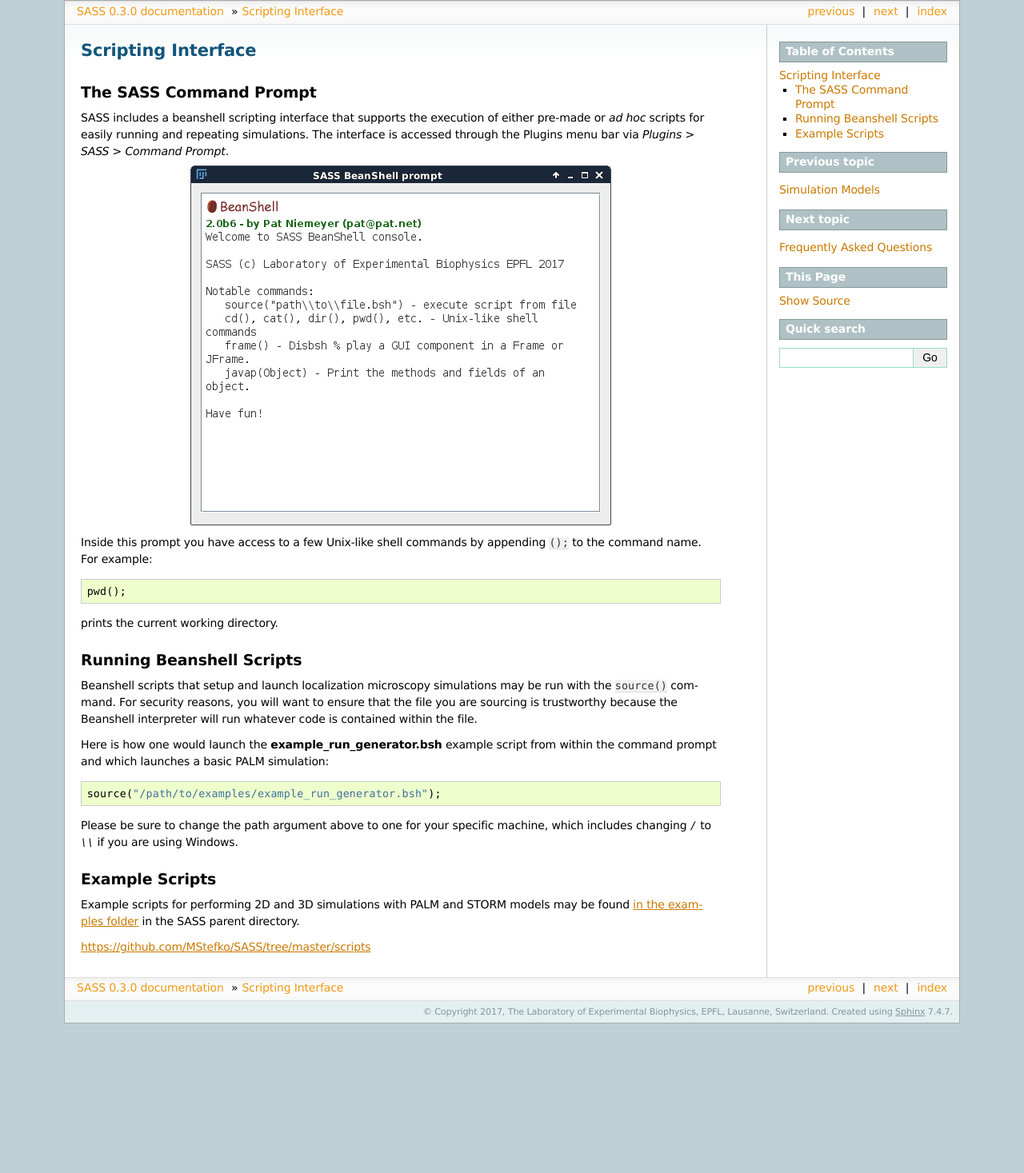
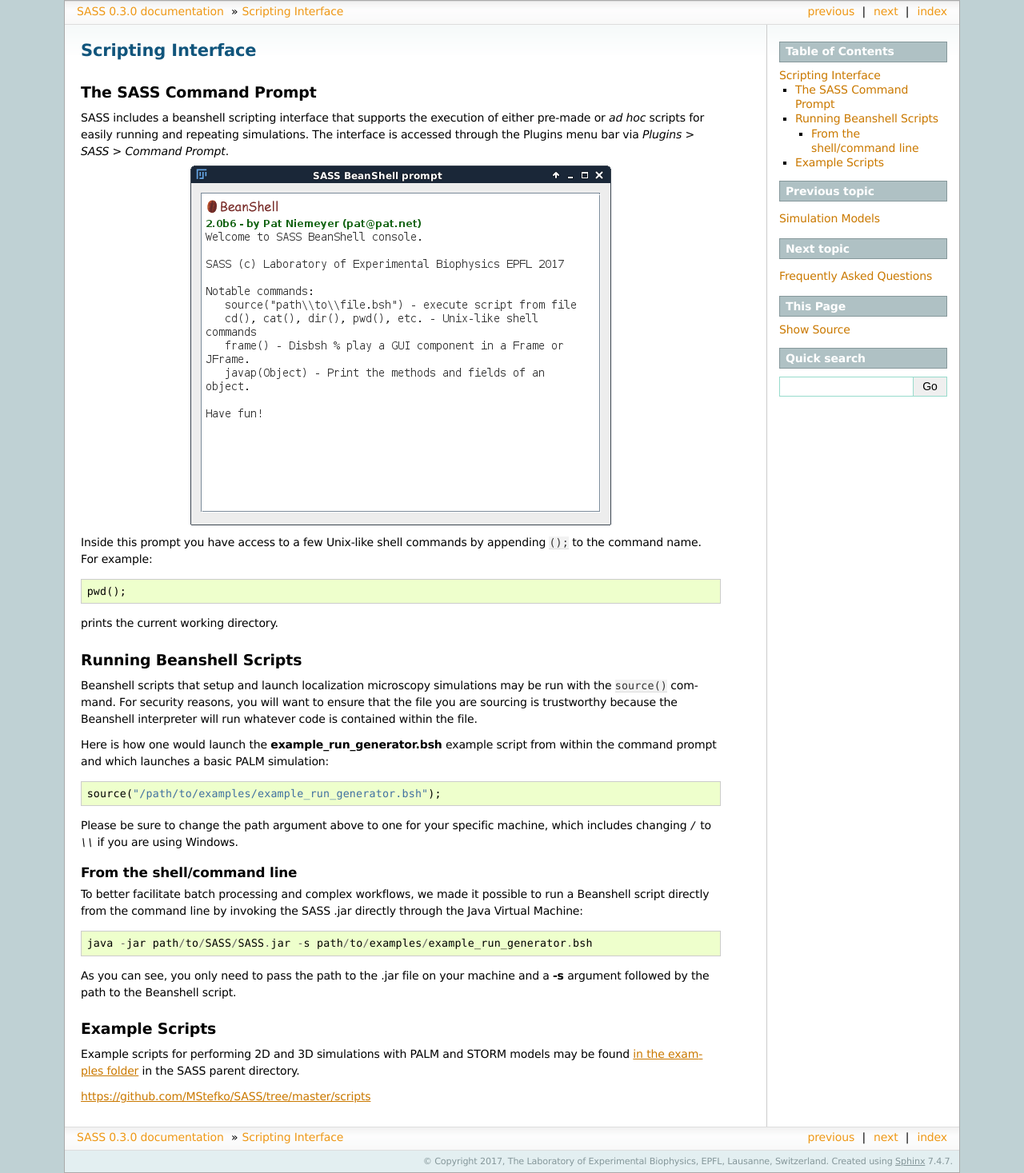
Before and after one commit to LEB-EPFL/SASS, a Sphinx documentation site: the page built from docs/source/scripting.rst, in a window 1280 px wide. Shown: the whole page at 80% size. Built offline with Sphinx 7.4.7, drawn with Linux system fonts in a browser that asks for light colours; pages that are not in the unit, such as notebooks, are missing from menus; before the commit the page ends 1280 px from its top, so only the background shows below that.

Commit message:
Updated to scripting docs.

```diff
--- a/docs/source/scripting.rst
+++ b/docs/source/scripting.rst
@@ -39,6 +39,19 @@ Please be sure to change the path argument above to one for your
 specific machine, which includes changing `/` to `\\\\` if you are
 using Windows.
 
+From the shell/command line
++++++++++++++++++++++++++++
+
+To better facilitate batch processing and complex workflows, we made
+it possible to run a Beanshell script directly from the command line
+by invoking the SASS .jar directly through the Java Virtual Machine::
+
+  java -jar path/to/SASS/SASS.jar -s path/to/examples/example_run_generator.bsh
+
+As you can see, you only need to pass the path to the .jar file on
+your machine and a **-s** argument followed by the path to the
+Beanshell script.
+
 Example Scripts
 ---------------
 
```
